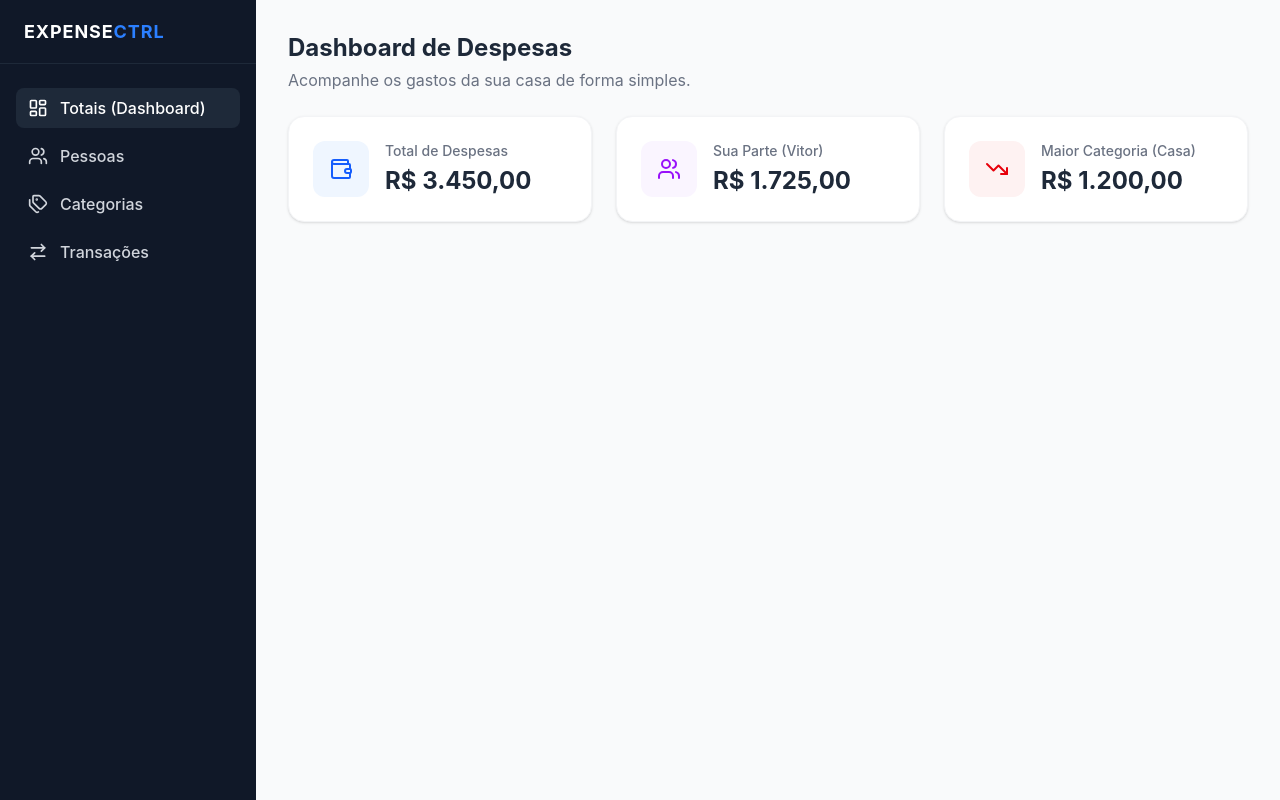
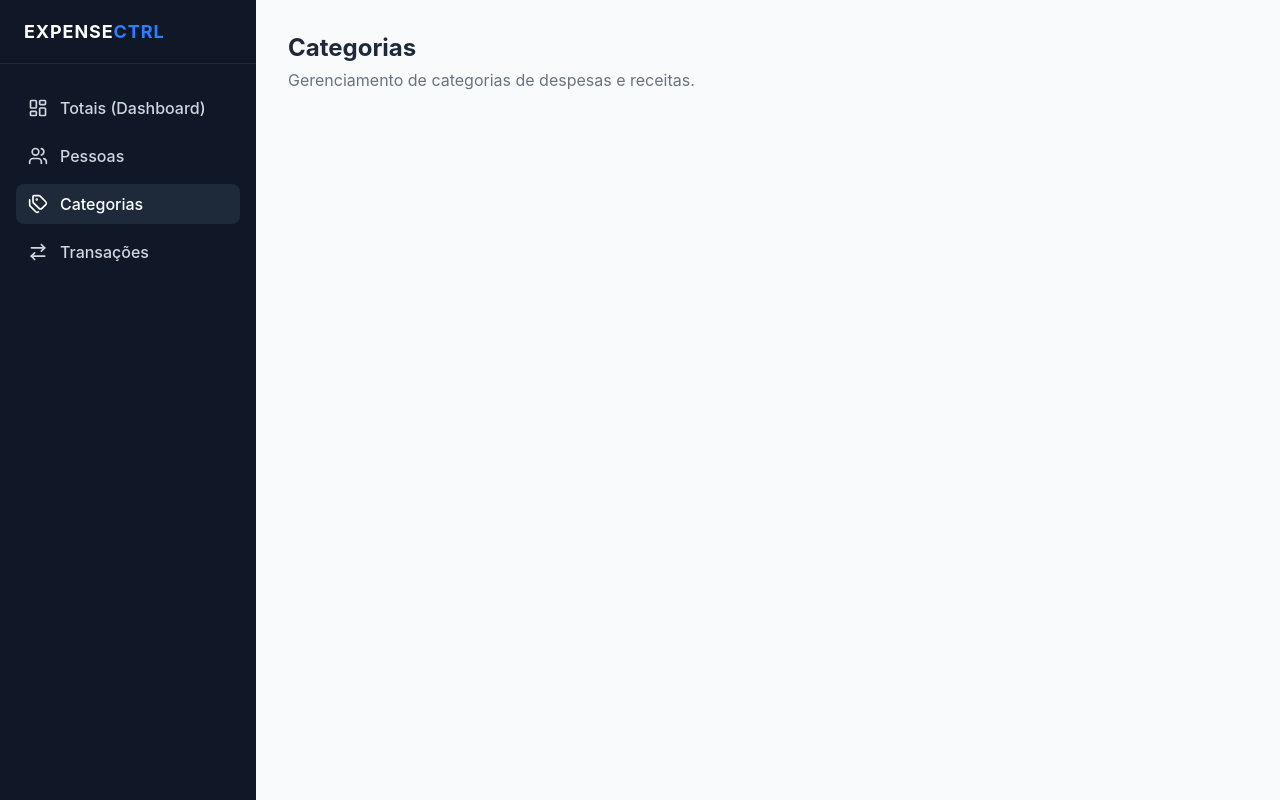
Before and after one commit to VitorMoraes99/HomeExpenseControl.WebUI, a React (Vite) app: page /categorias in a window 1280 px wide. Built offline with nearby package versions, Linux system fonts and the light colour scheme.

Commit message:
feat: setup react-router and create base pages for navigation

```diff
--- a/package.json
+++ b/package.json
@@ -14,7 +14,8 @@
     "axios": "^1.14.0",
     "lucide-react": "^1.7.0",
     "react": "^19.2.4",
-    "react-dom": "^19.2.4"
+    "react-dom": "^19.2.4",
+    "react-router-dom": "^7.14.0"
   },
   "devDependencies": {
     "@eslint/js": "^9.39.4",
--- a/src/App.tsx
+++ b/src/App.tsx
@@ -1,10 +1,24 @@
+import { BrowserRouter, Routes, Route } from "react-router-dom";
 import { AppLayout } from "./components/layout/AppLayout";
 import { Dashboard } from "./pages/Dashboard";
+import { People } from "./pages/People";
+import { Categories } from "./pages/Categories";
+import { Transactions } from "./pages/Transactions";
 
+// Ponto de entrada das rotas. O BrowserRouter engloba tudo.
+// O AppLayout fica por fora das Routes para que a Sidebar não recarregue nunca,
+// apenas o conteúdo do "meio" muda conforme a rota.
 export default function App() {
   return (
-    <AppLayout>
-      <Dashboard />
-    </AppLayout>
+    <BrowserRouter>
+      <AppLayout>
+        <Routes>
+          <Route path="/" element={<Dashboard />} />
+          <Route path="/pessoas" element={<People />} />
+          <Route path="/categorias" element={<Categories />} />
+          <Route path="/transacoes" element={<Transactions />} />
+        </Routes>
+      </AppLayout>
+    </BrowserRouter>
   );
 }
--- a/src/components/Sidebar.tsx
+++ b/src/components/Sidebar.tsx
@@ -1,51 +1,42 @@
 import { LayoutDashboard, Users, Tags, ArrowRightLeft } from "lucide-react";
+import { Link, useLocation } from "react-router-dom";
 
-// Menu de navegação lateral.
-// Já deixei os links estruturados exatamente na ordem das funcionalidades pedidas nos requisitos do teste:
-// 1. Visão de Totais (Dashboard)
-// 2. Cadastro de Pessoas
-// 3. Cadastro de Categorias
-// 4. Lançamento de Transações
 export function Sidebar() {
+  const location = useLocation(); // Pega a URL atual para sabermos qual menu "pintar" de ativo
+
+  // Função auxiliar para não repetir as classes de CSS ativo/inativo
+  const getLinkClass = (path: string) => {
+    const isActive = location.pathname === path;
+    return `flex items-center gap-3 px-3 py-2 rounded-lg transition-colors ${
+      isActive ? "bg-gray-800 text-white" : "hover:bg-gray-800 hover:text-white"
+    }`;
+  };
+
   return (
     <aside className="w-64 bg-gray-900 text-gray-300 flex flex-col h-screen">
-      {/* Título/Logo do sistema */}
       <div className="h-16 flex items-center px-6 border-b border-gray-800">
         <h1 className="text-white font-bold text-lg tracking-wider">
           EXPENSE<span className="text-blue-500">CTRL</span>
         </h1>
       </div>
 
-      {/* Áreas do sistema */}
       <nav className="flex-1 px-4 py-6 space-y-2">
-        <a
-          href="#"
-          className="flex items-center gap-3 px-3 py-2 bg-gray-800 text-white rounded-lg transition-colors"
-        >
+        <Link to="/" className={getLinkClass("/")}>
           <LayoutDashboard size={20} />
           <span className="font-medium">Totais (Dashboard)</span>
-        </a>
-        <a
-          href="#"
-          className="flex items-center gap-3 px-3 py-2 hover:bg-gray-800 hover:text-white rounded-lg transition-colors"
-        >
+        </Link>
+        <Link to="/pessoas" className={getLinkClass("/pessoas")}>
           <Users size={20} />
           <span className="font-medium">Pessoas</span>
-        </a>
-        <a
-          href="#"
-          className="flex items-center gap-3 px-3 py-2 hover:bg-gray-800 hover:text-white rounded-lg transition-colors"
-        >
+        </Link>
+        <Link to="/categorias" className={getLinkClass("/categorias")}>
           <Tags size={20} />
           <span className="font-medium">Categorias</span>
-        </a>
-        <a
-          href="#"
-          className="flex items-center gap-3 px-3 py-2 hover:bg-gray-800 hover:text-white rounded-lg transition-colors"
-        >
+        </Link>
+        <Link to="/transacoes" className={getLinkClass("/transacoes")}>
           <ArrowRightLeft size={20} />
           <span className="font-medium">Transações</span>
-        </a>
+        </Link>
       </nav>
     </aside>
   );
--- /dev/null
+++ b/src/pages/Categories.tsx
@@ -0,0 +1,10 @@
+export function Categories() {
+  return (
+    <div>
+      <h2 className="text-2xl font-bold text-gray-800">Categorias</h2>
+      <p className="text-gray-500 mt-1">
+        Gerenciamento de categorias de despesas e receitas.
+      </p>
+    </div>
+  );
+}
--- /dev/null
+++ b/src/pages/People.tsx
@@ -0,0 +1,8 @@
+export function People() {
+  return (
+    <div>
+      <h2 className="text-2xl font-bold text-gray-800">Pessoas</h2>
+      <p className="text-gray-500 mt-1">Gerenciamento de pessoas da casa.</p>
+    </div>
+  );
+}
--- /dev/null
+++ b/src/pages/Transactions.tsx
@@ -0,0 +1,8 @@
+export function Transactions() {
+  return (
+    <div>
+      <h2 className="text-2xl font-bold text-gray-800">Transações</h2>
+      <p className="text-gray-500 mt-1">Lançamento de receitas e despesas.</p>
+    </div>
+  );
+}
```
Also changed, not shown: 1 other file (tests, documents, lock files or other folders).
